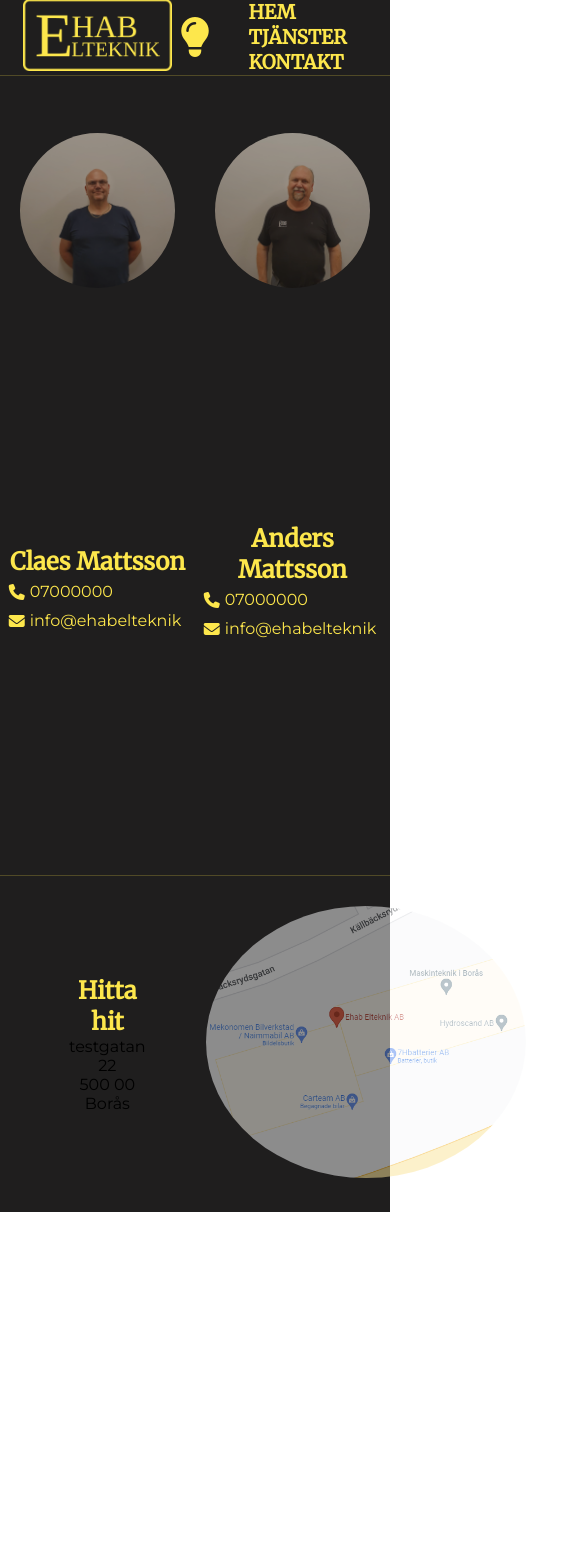
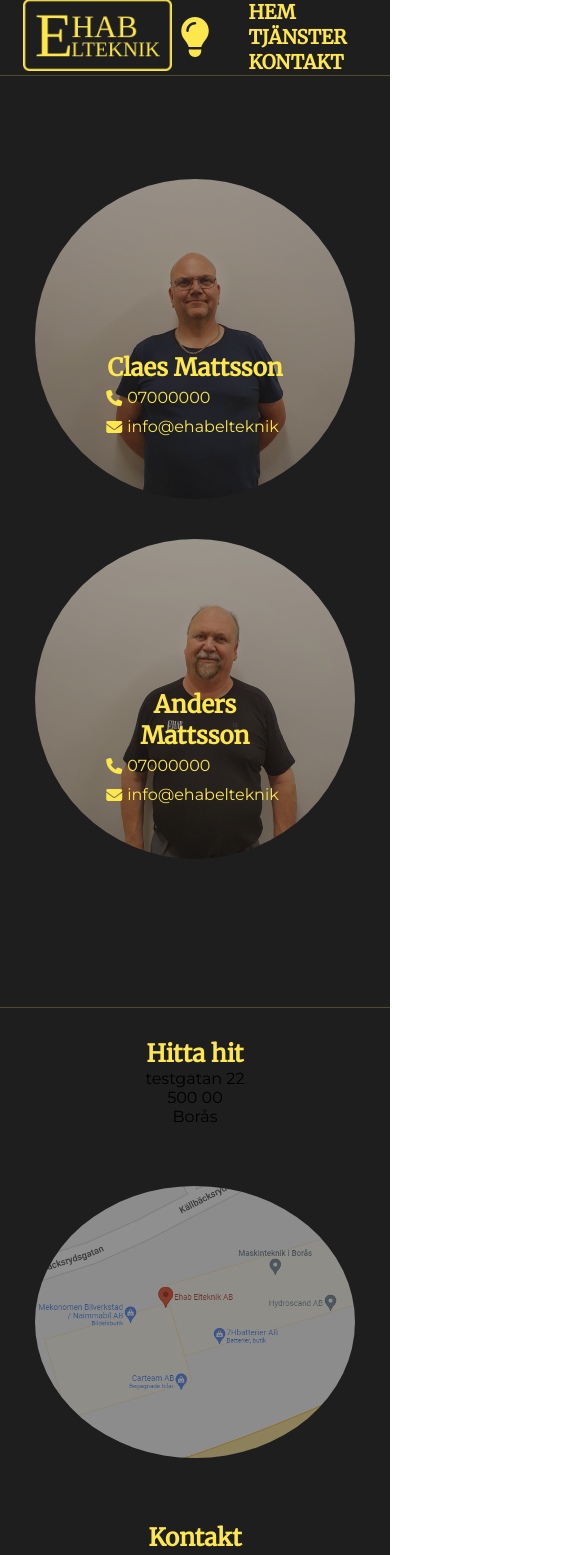
Before and after one commit to bekantskap/ehab-elteknik, a React (Create React App) app: page /contact in a window 390 px wide. Shown: the top 1555 px of the page, 585 px wide, since content can reach past the window. Before the commit the page ends 1212 px from the top, so only its background shows below. Built offline with nearby package versions, Linux system fonts and the light colour scheme; the HTML template or start-up script is replaced by a standard one.

Commit message:
started working on contact responsiveness

```diff
--- a/src/App.css
+++ b/src/App.css
@@ -9,7 +9,8 @@
 h1,
 h2,
 h3,
-h4 {
+h4,
+button {
   font-family: 'Merriweather', serif;
   color: #fde74c;
 }
@@ -282,46 +283,22 @@ p {
 }
 
 .info-page__btn {
-  --c: #fde74c; /* the color */
-  --b: 0.1em; /* border length*/
-  --d: 20px; /* the cube depth */
+  background-color: #fde74c;
+  color: #1f1e1e;
+  font-weight: 700;
+  font-size: 18px;
+  width: 12em;
+  max-width: 100%;
+  height: 3em;
+  border-radius: 8px;
+  border: 2px solid #fde74c;
+  cursor: pointer;
+  /* padding: 0 25px; */
+}
 
-  --_s: calc(var(--d) + var(--b));
-
-  color: var(--c);
-  border: solid #0000;
-  border-width: var(--b) var(--b) var(--_s) var(--_s);
-  background: conic-gradient(
-        at left var(--d) bottom var(--d),
-        #0000 90deg,
-        rgb(255 255 255 /0.3) 0 225deg,
-        rgb(255 255 255 /0.6) 0
-      )
-      border-box,
-    conic-gradient(at left var(--_s) bottom var(--_s), #0000 90deg, var(--c) 0)
-      0 100% / calc(100% - var(--b)) calc(100% - var(--b)) border-box;
-  transform: translate(calc(var(--d) / -1), var(--d));
-  clip-path: polygon(
-    var(--d) 0%,
-    var(--d) 0%,
-    100% 0%,
-    100% calc(100% - var(--d)),
-    100% calc(100% - var(--d)),
-    var(--d) calc(100% - var(--d))
-  );
-  transition: 0.5s;
-}
 .info-page__btn:hover {
-  transform: translate(0, 0);
-  cursor: pointer;
-  clip-path: polygon(
-    0% var(--d),
-    var(--d) 0%,
-    100% 0%,
-    100% calc(100% - var(--d)),
-    calc(100% - var(--d)) 100%,
-    0% 100%
-  );
+  background-color: #1f1e1e;
+  color: #f8f4f9;
 }
 
 /* SERVICES END */
@@ -332,7 +309,8 @@ p {
   justify-content: center;
   align-items: center;
   text-align: center;
-  height: 100vh;
+  padding: 8em 0 8em 0;
+  /* height: 100vh; */
 }
 .contact-card {
   position: relative;
@@ -455,3 +433,24 @@ p {
     opacity: 1;
   }
 }
+
+/* RESPONSIVE */
+
+@media screen and (max-width: 1300px) {
+  .contact-content {
+    flex-direction: column;
+  }
+}
+
+@media screen and (max-width: 850px) {
+  .contact-card {
+    width: 20em;
+    height: 20em;
+  }
+  .footer-content {
+    flex-direction: column;
+  }
+  .navbar-navbar__logo {
+    height: 0.7em;
+  }
+}
--- a/src/pages/Services.jsx
+++ b/src/pages/Services.jsx
@@ -47,7 +47,9 @@ export default function Services() {
         />
       </div>
       <div className="service-info">
-        <h3 className="info-page__btn">Kvalitetsmanual</h3>
+        <button type="button" className="info-page__btn">
+          Kvalitetsmanual
+        </button>
       </div>
     </main>
   );
```
